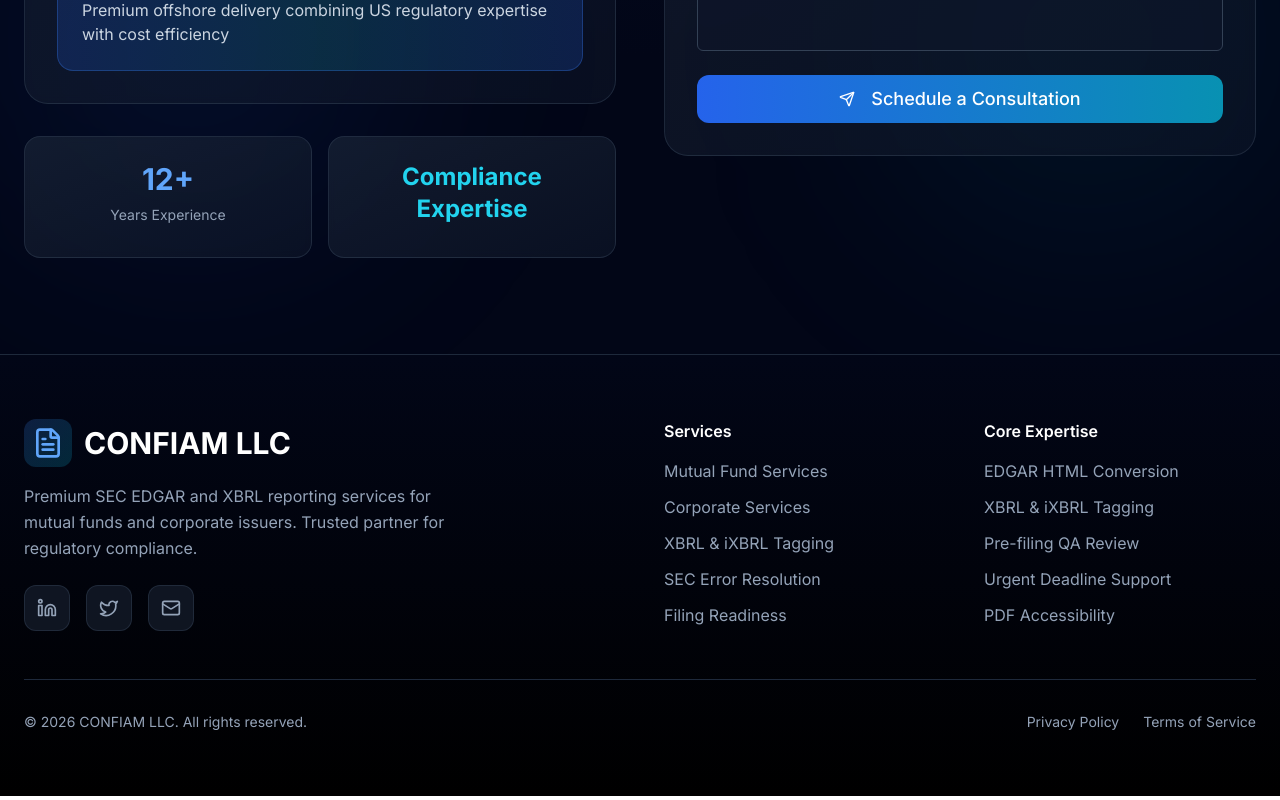
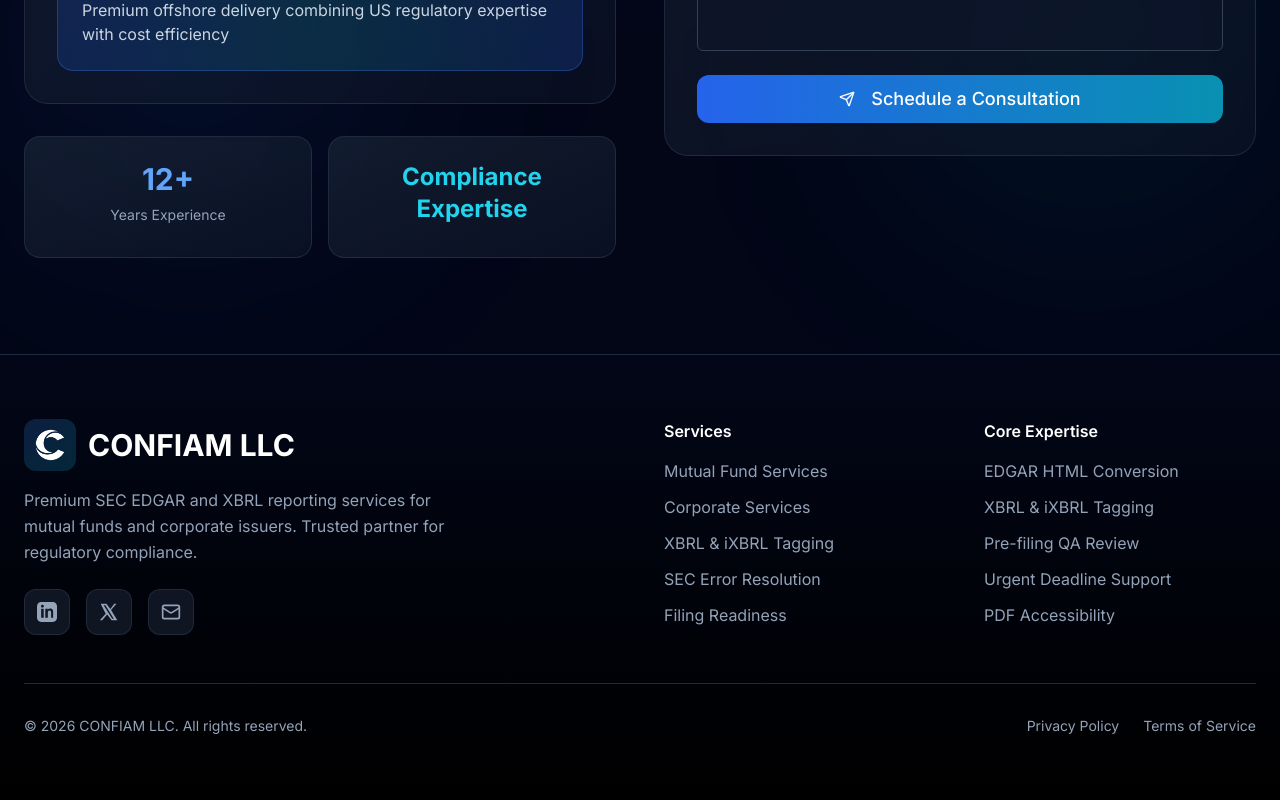
Before and after one commit to dsk73/regnify-landing, a React (Create React App) app: page / in a window 1280 px wide. Shown: the part 5212-6012 px from the top of the page. Built offline with nearby package versions, Linux system fonts and the light colour scheme.

Commit message:
Updated Footer

```diff
--- a/src/components/Footer.jsx
+++ b/src/components/Footer.jsx
@@ -1,7 +1,6 @@
 import React from "react";
 import { motion } from "framer-motion";
-import { FileText, Mail, Linkedin, Twitter } from "lucide-react";
-
+import { Mail } from "lucide-react";
 export const Footer = () => {
   const currentYear = new Date().getFullYear();
 
@@ -22,7 +21,11 @@
             >
               <div className="flex items-center gap-3 mb-4">
                 <div className="p-2 rounded-xl bg-gradient-to-br from-blue-500/20 to-cyan-500/20">
-                  <FileText className="w-8 h-8 text-blue-400" />
+                  <img
+                    src="/logo.png"
+                    alt="CONFIAM LLC Logo"
+                    className="h-9 w-auto"
+                  />
                 </div>
                 <h3 className="text-3xl font-bold text-white">CONFIAM LLC</h3>
               </div>
@@ -42,17 +45,47 @@
                 whileHover={{ scale: 1.1, y: -2 }}
                 className="p-3 rounded-xl bg-slate-800/50 hover:bg-slate-800 border border-slate-700/50 hover:border-blue-500/50 transition-all duration-300"
               >
-                <Linkedin className="w-5 h-5 text-slate-400 hover:text-blue-400 transition-colors" />
+                <svg
+                  className="w-5 h-5 text-slate-400 hover:text-blue-400 transition-colors"
+                  fill="currentColor"
+                  viewBox="0 0 24 24"
+                >
+                  <path
+                    d="M19 0h-14c-2.761 0-5 2.239-5 5v14c0 2.761
+  2.239 5 5 5h14c2.761 0 5-2.239
+  5-5v-14c0-2.761-2.239-5-5-5zm-11
+  19h-3v-11h3v11zm-1.5-12.268c-.966
+  0-1.75-.784-1.75-1.75s.784-1.75
+  1.75-1.75 1.75.784 1.75 1.75-.784
+  1.75-1.75 1.75zm13.5
+  12.268h-3v-5.604c0-1.337-.026-3.058-1.865-3.058-1.867
+  0-2.153 1.459-2.153
+  2.963v5.699h-3v-11h2.881v1.507h.041c.401-.759
+  1.379-1.558 2.837-1.558 3.034 0
+  3.594 1.997 3.594 4.59v6.461z"
+                  />
+                </svg>
               </motion.a>
 
               <motion.a
-                href="https://twitter.com"
+                href="https://x.com"
                 target="_blank"
                 rel="noopener noreferrer"
                 whileHover={{ scale: 1.1, y: -2 }}
                 className="p-3 rounded-xl bg-slate-800/50 hover:bg-slate-800 border border-slate-700/50 hover:border-blue-500/50 transition-all duration-300"
               >
-                <Twitter className="w-5 h-5 text-slate-400 hover:text-blue-400 transition-colors" />
+                <svg
+                  className="w-5 h-5 text-slate-400 hover:text-blue-400 transition-colors"
+                  fill="currentColor"
+                  viewBox="0 0 24 24"
+                >
+                  <path
+                    d="M18.244 2H21l-6.56 7.5L22 22h-6.828l-5.356-6.993L3.8
+  22H1l7.02-8.02L2 2h6.828l4.868
+  6.438L18.244 2zm-2.396
+  18h1.885L7.656 4H5.58l10.268 16z"
+                  />
+                </svg>
               </motion.a>
 
               <motion.a
```
